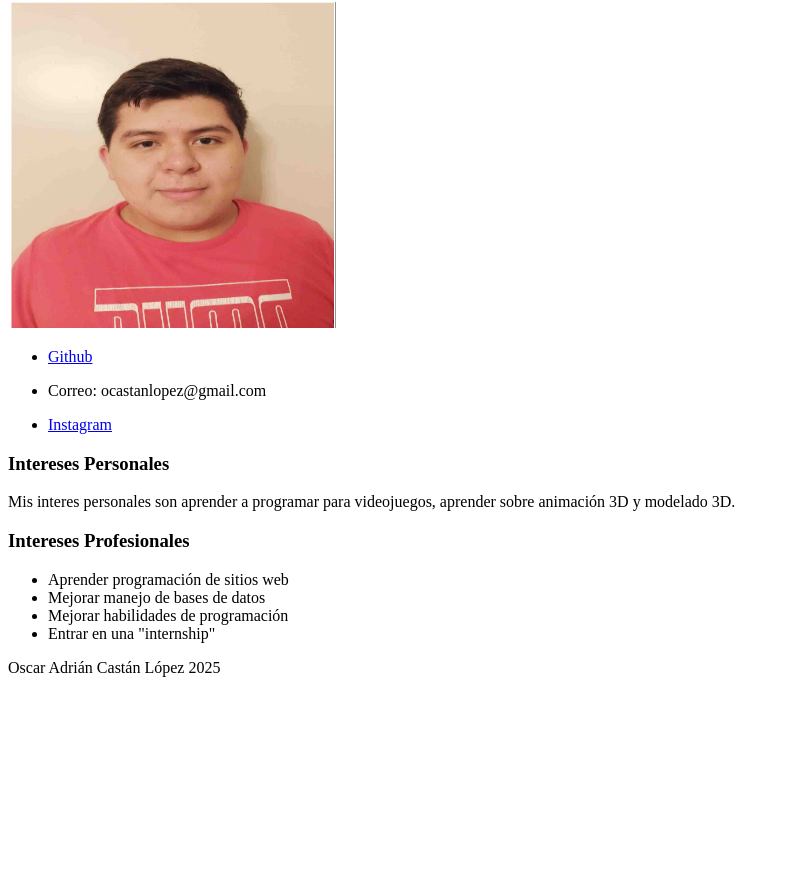
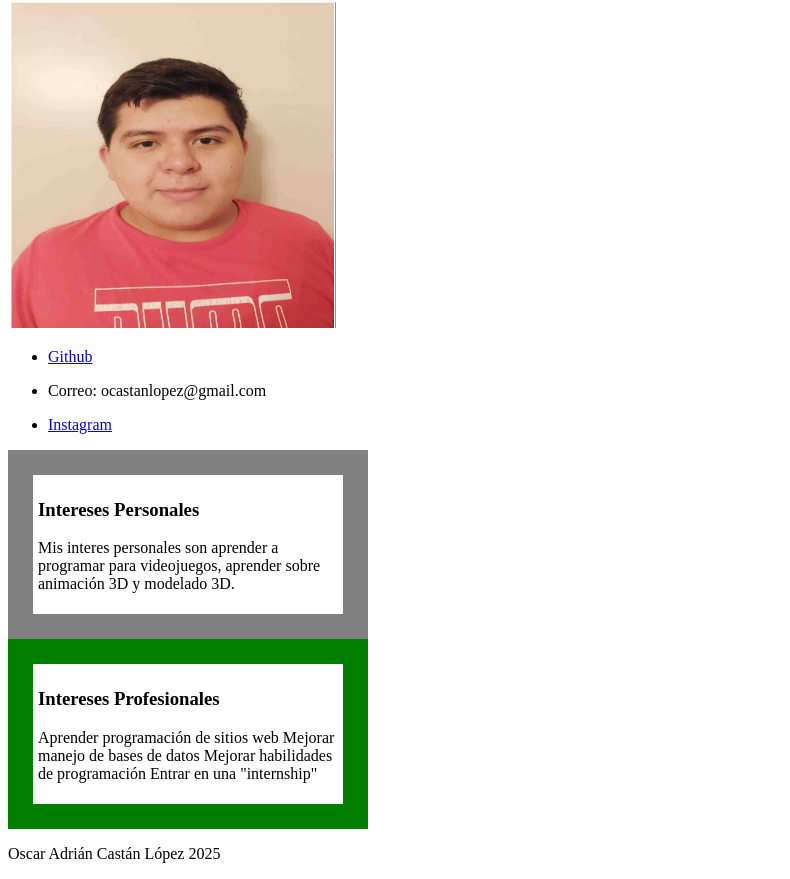
Before and after one commit to adcastan/CV, a plain HTML site: page CurriculumVitae_CastánAdrián/interests.html in a window 1280 px wide. Shown: the part 152-1031 px from the top of the page, without its empty margins (0-790 px from the left). Before the commit the page ends 845 px from the top, so only its background shows below. Drawn offline with Linux system fonts and the light colour scheme.

Commit message:
Estilos-2

```diff
--- a/CurriculumVitae_CastánAdrián/interests.html
+++ b/CurriculumVitae_CastánAdrián/interests.html
@@ -5,12 +5,27 @@
     <title>Interests</title>
     <meta charset="UTF-8">
     <style>
-        h1{
+        h1 {
             font-family: Verdana, Geneva, Tahoma, sans-serif;
-            color:black;
+            color: black;
             font-size: 100%;
         }
 
+        #personales {
+            width: 300px;
+            height: 100;
+            padding: 5px;
+            border: 25px solid gray;
+            margin-left: 0;
+        }
+
+        #profesion {
+            width: 300px;
+            height: 100;
+            padding: 5px;
+            border: 25px solid green;
+            margin-right: 0;
+        }
     </style>
 
 </head>
@@ -53,21 +68,22 @@
 
     </nav>
 
-    <div>
+    <div id="personales">
         <h3>Intereses Personales</h2>
             <p>
-           Mis interes personales son aprender a programar para videojuegos, aprender sobre animación 3D y modelado 3D.
+                Mis interes personales son aprender a programar para videojuegos, aprender sobre animación 3D y modelado
+                3D.
             </p>
     </div>
 
-    <div>
+    <div id="profesion">
         <h3>Intereses Profesionales</h3>
-        <ul>
-            <li>Aprender programación de sitios web</li>
-            <li>Mejorar manejo de bases de datos</li>
-            <li>Mejorar habilidades de programación</li>
-            <li>Entrar en una "internship"</li>
-        </ul>
+        <p>
+            Aprender programación de sitios web
+            Mejorar manejo de bases de datos
+            Mejorar habilidades de programación
+            Entrar en una "internship"
+        </p>
     </div>
 </body>
 <footer>
@@ -75,4 +91,5 @@
         <p>Oscar Adrián Castán López 2025</p>
     </div>
 </footer>
+
 </html>
```
Also changed, not shown: CurriculumVitae_CastánAdrián/index.html (+23 -2 lines), CurriculumVitae_CastánAdrián/schedule.html (+6 -1 lines). Lines whose indentation alone changed are shown as unchanged.
